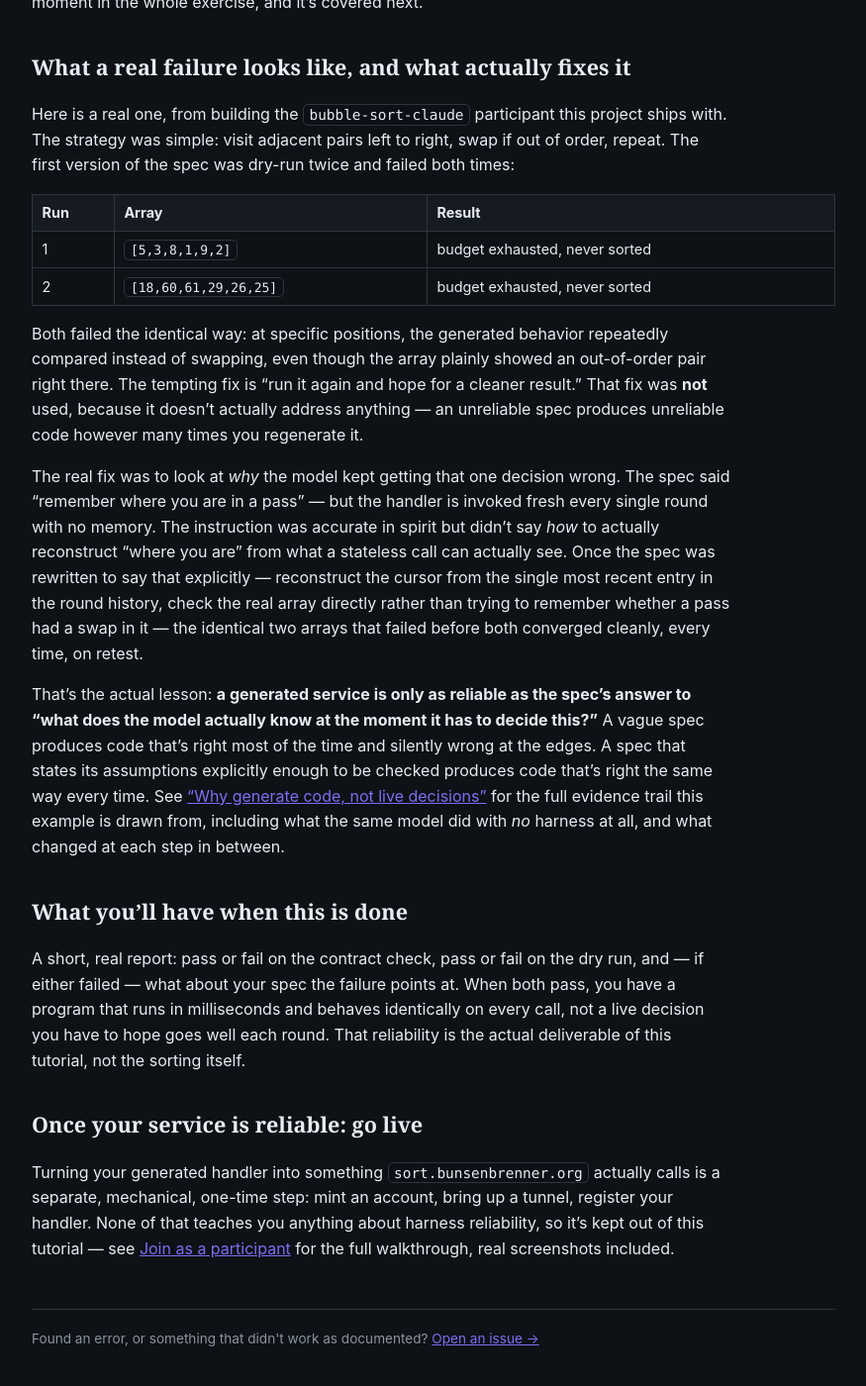
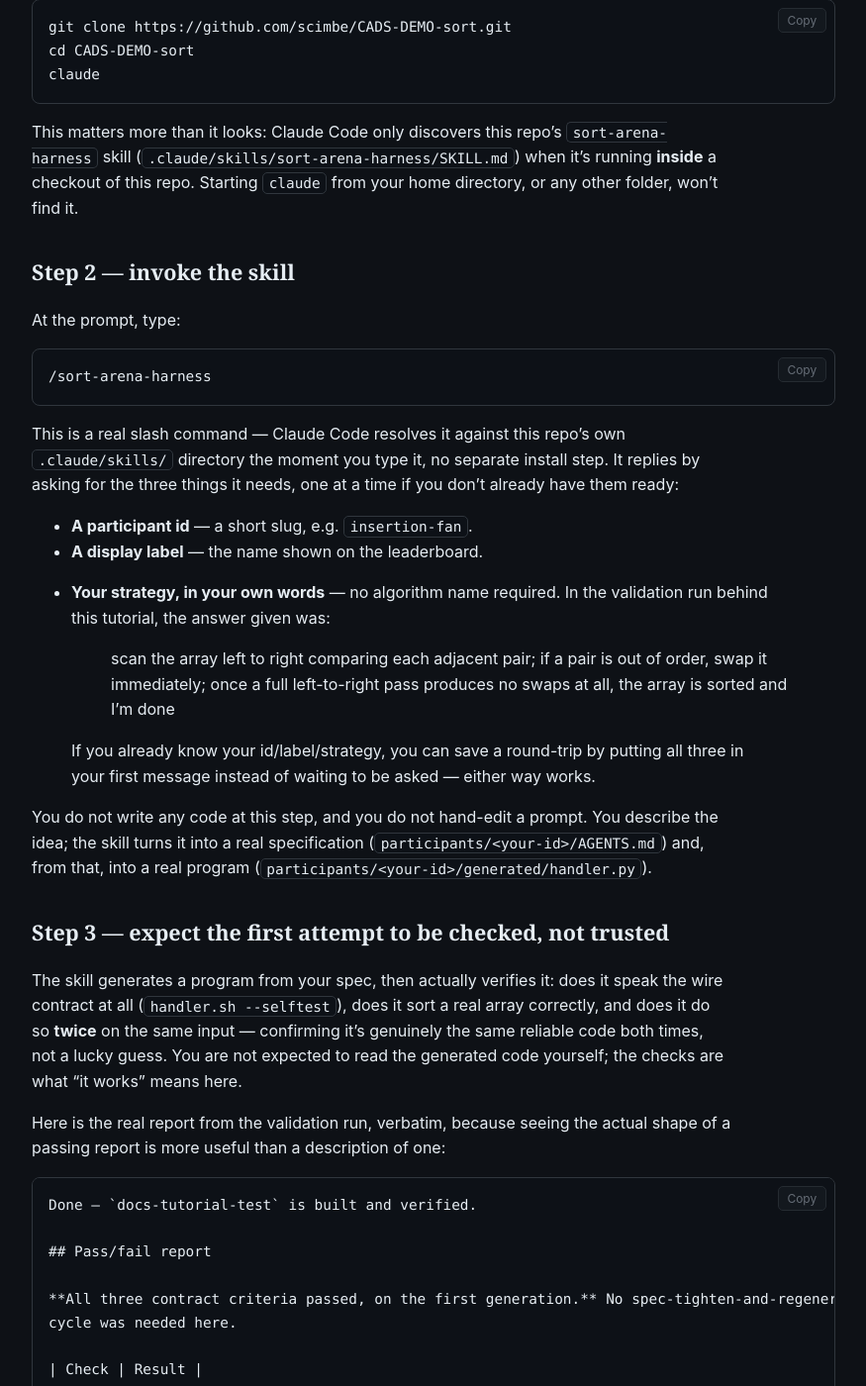
Before and after one commit to scimbe/CADS-DEMO-sort-docs, a Jekyll site: the page built from _tutorials/first-participant.md, in a window 1280 px wide and 1400 px high, scrolled down 823 px. Shown: the whole window at 99% size, without its empty margins (322-1197 px from the left). Built offline with Jekyll 4.4.1, drawn with Linux system fonts in a browser that asks for light colours; some of the changed text lies outside the part shown.

Commit message:
Rewrite first-participant.md with literal commands; add real join.html screenshots
first-participant.md previously never said what to actually type -- "run
the sort-arena-harness skill" with no command, no mention that it's
Claude-Code-only, no example of what a real session looks like. Rewritten
with the literal clone/cd/claude/`/sort-arena-harness` sequence, a real
verbatim pass/fail report from an actual run (validated end to end in a
clean container as a naive user would run it), and an explicit pointer to
the manual path for other CLI tools.

Also: 3 real screenshots (client-side identity generation, form filled,
waiting-for-approval) added to join-as-a-participant.md's Step 3, replacing
the 6 now-dead portal-account screenshots from the removed manual flow.

CADS-DEMO-sort-docs#1, CADS-DEMO-sort#9

````diff
--- a/_tutorials/first-participant.md
+++ b/_tutorials/first-participant.md
@@ -1,6 +1,6 @@
 ---
 title: Bring your own participant online
-description: Turn a plain-language sorting idea into a reliable competing service, and learn what "reliable" actually requires from the harness around it.
+description: Turn a plain-language sorting idea into a reliable competing service, step by step, including exactly what to type.
 order: 1
 ---
 
@@ -11,26 +11,99 @@ change in the harness around a model to make the service it produces reliable**
 correct once, but correct the same way every time it's called. That's what "reliable" means here,
 and it's the whole point of the exercise.
 
-## Step 1 — say what you want, in your own words
+This walkthrough was validated by actually running it, start to finish, on a clean machine with
+nothing pre-installed — a fresh Ubuntu container, a fresh clone of this repo, nothing assumed.
+Every command below is the literal command that was typed, and the sample output is real, not
+paraphrased.
 
-Open this repository with your coding CLI (Claude Code, or another that reads `AGENTS.md`) and
-run the **`sort-arena-harness`** skill. It will ask you a few things — a short id for yourself, a
-display name, and, most importantly, your strategy in plain language: what should your sorter do,
-and why do you think it's a good idea? You don't need an algorithm name. "Fix whichever pair is
-nearest the front" is a completely fine answer.
+## Before you begin
 
-You don't write any code at this step, and you don't hand-edit a prompt. You describe the idea;
-the skill turns it into a real specification and, from that, into a real program.
+- **[Claude Code](https://claude.com/claude-code)**, installed and signed in. This tutorial is
+  specifically about the `sort-arena-harness` **skill**, which is a Claude Code feature — it is
+  not available if you're driving Codex, Gemini CLI, or opencode. Using one of those instead? Skip
+  to [Join as a participant]({{ '/how-to/join-as-a-participant/' | relative_url }})'s "Manual
+  fastest start" — you'll write `AGENTS.md` by hand from a template rather than being guided
+  through it, but you end up in the same place.
+- **`git`**, to clone this repo.
+- A few minutes and a small amount of real API cost. A full run — spec, code generation, three
+  verification checks — took about 5 minutes and roughly $2 of model usage in the run this
+  tutorial is based on (Claude Opus pricing; a cheaper model will cost less and may take longer).
 
-## Step 2 — expect the first attempt to be checked, not trusted
+## Step 1 — clone the repo and start Claude Code inside it
+
+```bash
+git clone https://github.com/scimbe/CADS-DEMO-sort.git
+cd CADS-DEMO-sort
+claude
+```
+
+This matters more than it looks: Claude Code only discovers this repo's `sort-arena-harness`
+skill (`.claude/skills/sort-arena-harness/SKILL.md`) when it's running **inside** a checkout of
+this repo. Starting `claude` from your home directory, or any other folder, won't find it.
+
+## Step 2 — invoke the skill
+
+At the prompt, type:
+
+```
+/sort-arena-harness
+```
+
+This is a real slash command — Claude Code resolves it against this repo's own
+`.claude/skills/` directory the moment you type it, no separate install step. It replies by
+asking for the three things it needs, one at a time if you don't already have them ready:
+
+- **A participant id** — a short slug, e.g. `insertion-fan`.
+- **A display label** — the name shown on the leaderboard.
+- **Your strategy, in your own words** — no algorithm name required. In the validation run behind
+  this tutorial, the answer given was:
+
+  > scan the array left to right comparing each adjacent pair; if a pair is out of order, swap it
+  > immediately; once a full left-to-right pass produces no swaps at all, the array is sorted and
+  > I'm done
+
+  If you already know your id/label/strategy, you can save a round-trip by putting all three in
+  your first message instead of waiting to be asked — either way works.
+
+You do not write any code at this step, and you do not hand-edit a prompt. You describe the idea;
+the skill turns it into a real specification (`participants/<your-id>/AGENTS.md`) and, from that,
+into a real program (`participants/<your-id>/generated/handler.py`).
+
+## Step 3 — expect the first attempt to be checked, not trusted
 
 The skill generates a program from your spec, then actually verifies it: does it speak the wire
-contract at all, and does it sort a real array correctly — twice, on the same input, to confirm
-it's genuinely the same reliable code both times, not a lucky guess. You are not expected to read
-the generated code yourself. The checks are what "it works" means here.
+contract at all (`handler.sh --selftest`), does it sort a real array correctly, and does it do so
+**twice** on the same input — confirming it's genuinely the same reliable code both times, not a
+lucky guess. You are not expected to read the generated code yourself; the checks are what "it
+works" means here.
 
-Sometimes the first attempt fails a check. That is not a bad outcome — it's the most useful moment
-in the whole exercise, and it's covered next.
+Here is the real report from the validation run, verbatim, because seeing the actual shape of a
+passing report is more useful than a description of one:
+
+```
+Done — `docs-tutorial-test` is built and verified.
+
+## Pass/fail report
+
+**All three contract criteria passed, on the first generation.** No spec-tighten-and-regenerate
+cycle was needed here.
+
+| Check | Result |
+|---|---|
+| `handler.sh --selftest` | **OK** |
+| Criterion 1 — format, zero faults | **PASS** (`faults=0`, `wrongDone=0` on every run) |
+| Criterion 2 — terminated correctly in budget | **PASS** (`sorted=True` on every run) |
+| Criterion 3 — no regression on `correction` | **PASS** (`swap 0,1` without → `compare 0,1` with) |
+| Determinism (same array, run twice) | byte-identical output apart from `wallClockMs` |
+
+Main dry run, `--seed 42 --len 8`, array `[82, 15, 4, 95, 36, 32, 29, 18]` → sorted correctly in
+**43 rounds** (25 comparisons, 17 swaps), ~3.2s for the whole run. Also clean on: already-sorted,
+reversed, heavy duplicates, n=2, and n=21/22/24 (301/278/309 rounds).
+```
+
+Passing on the first try is not the common case worth designing this tutorial around — a real
+failure teaches you more, and is covered next. But when it does pass first try, this is what that
+looks like: real numbers, real shapes tested, no hand-waving.
 
 ## What a real failure looks like, and what actually fixes it
 
@@ -67,16 +140,21 @@ for the full evidence trail this example is drawn from, including what the same
 
 ## What you'll have when this is done
 
-A short, real report: pass or fail on the contract check, pass or fail on the dry run, and — if
-either failed — what about your spec the failure points at. When both pass, you have a program
-that runs in milliseconds and behaves identically on every call, not a live decision you have to
-hope goes well each round. That reliability is the actual deliverable of this tutorial, not the
-sorting itself.
+A directory at `participants/<your-id>/` — spec, generated code, a handler wrapper, and a README
+recording the verification report — plus a short, real report: pass or fail on the contract
+check, pass or fail on the dry run, and, if either failed, what about your spec the failure points
+at. When both pass, you have a program that runs in milliseconds and behaves identically on every
+call, not a live decision you have to hope goes well each round. That reliability is the actual
+deliverable of this tutorial, not the sorting itself.
+
+**One thing worth checking before you trust a generated README's own claims about how to join the
+arena:** verify it points at [Join as a participant]({{ '/how-to/join-as-a-participant/' | relative_url }})
+and not at hand-editing a bridge config file — the self-service waiting room described there is
+the only real path today; anything else in a generated README is stale.
 
 ## Once your service is reliable: go live
 
 Turning your generated handler into something `sort.bunsenbrenner.org` actually calls is a
-separate, mechanical, one-time step: mint an account, bring up a tunnel, register your handler.
-None of that teaches you anything about harness reliability, so it's kept out of this tutorial —
-see [Join as a participant]({{ '/how-to/join-as-a-participant/' | relative_url }}) for the full
-walkthrough, real screenshots included.
+separate, self-service step — no CLI, no operator file edit, just a public waiting room. See
+[Join as a participant]({{ '/how-to/join-as-a-participant/' | relative_url }}) for the full
+walkthrough.
````
Also changed, not shown: _how-to/join-as-a-participant.md (+8 -0 lines), assets/01-signin-page.png (deleted), assets/02-register-form-filled.png (deleted), assets/03-new-account-signed-in.png (deleted), assets/04-new-account-tunnels-page.png (deleted), assets/05-new-tunnel-install-tokens.png (deleted), assets/06-new-tunnel-connected.png (deleted), assets/07-join-identity-generated.png (added), assets/08-join-form-filled.png (added), assets/09-join-waiting-for-approval.png (added).
